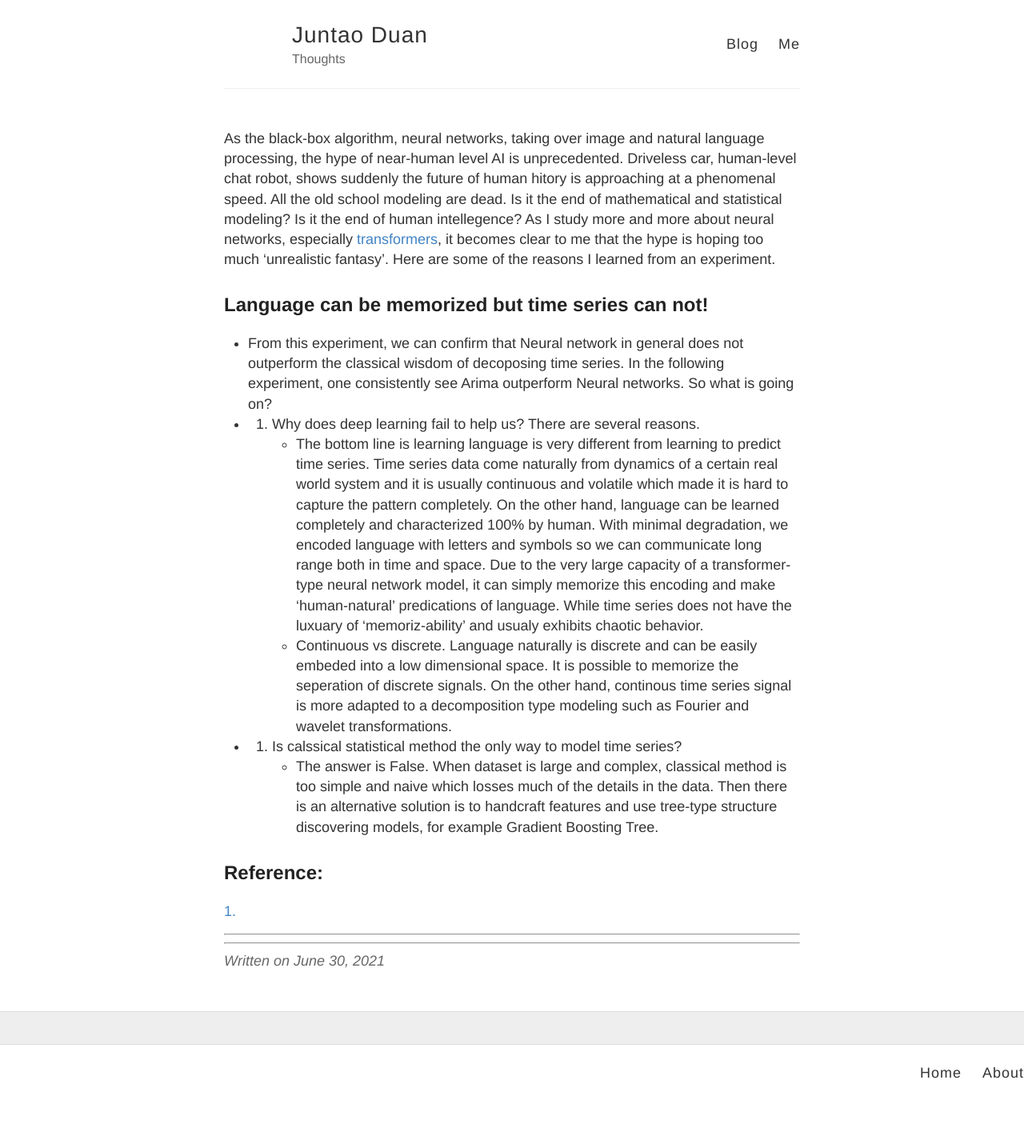
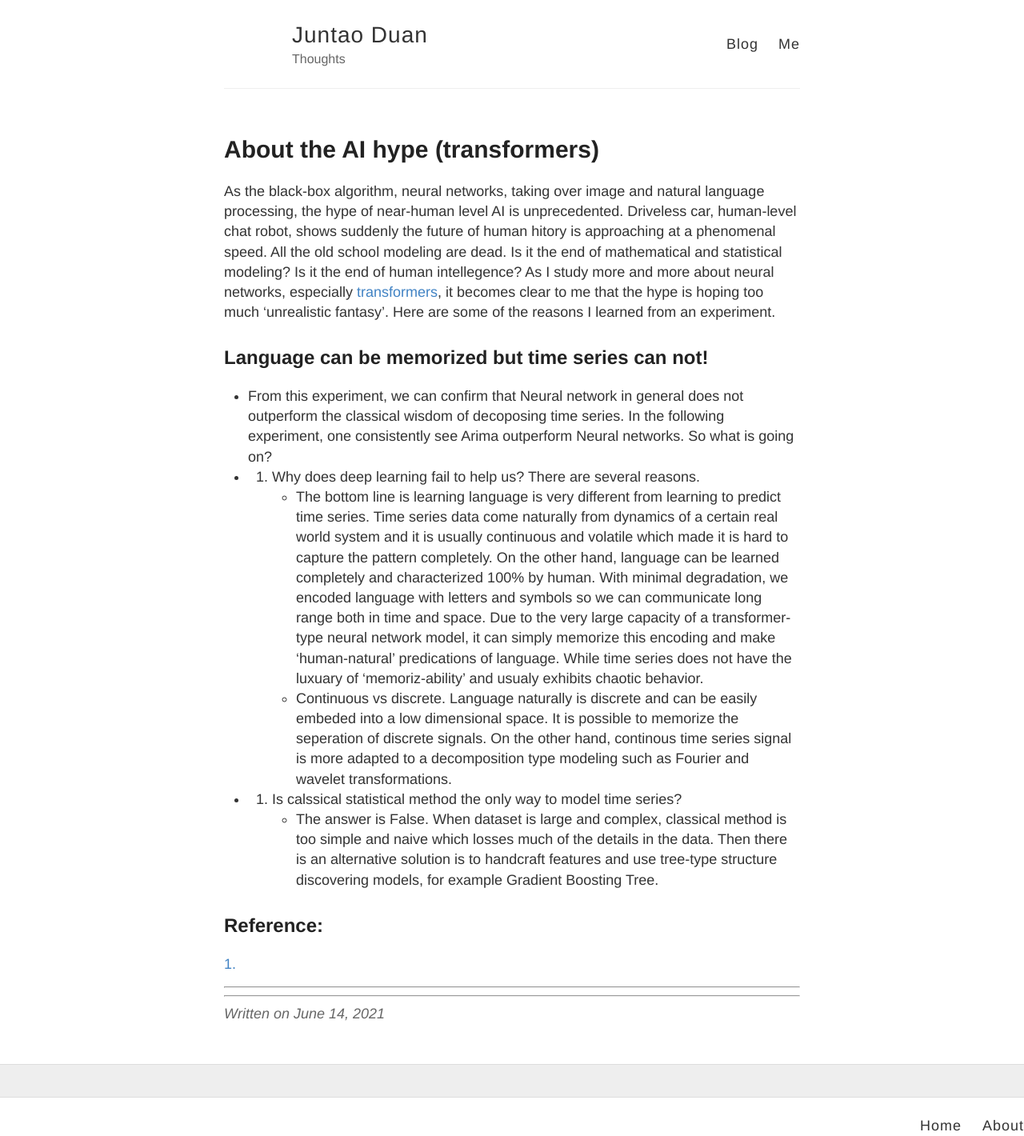
Before and after one commit to juntaoduan/juntaoduan.github.io, a Jekyll site: the page built from _posts/2021-6-14-AI-fail.md, in a window 1280 px wide. Shown: the whole page at 80% size. Built offline with Jekyll 4.4.1, drawn with Linux system fonts in a browser that asks for light colours; our own code applies the rules of GitHub Pages for plain Markdown files; before the commit the page ends 1354 px from its top, so only the background shows below that.

Commit message:
Update 2021-6-14-AI-fail.md

```diff
--- a/_posts/2021-6-14-AI-fail.md
+++ b/_posts/2021-6-14-AI-fail.md
@@ -1,8 +1,9 @@
 ---
 layout: post
-title: About the AI hype: transformers.
+title: About the AI hype (transformers)
 categories: AI
 ---
+
 As the black-box algorithm, neural networks, taking over image and natural language processing, the hype of near-human level AI is unprecedented. Driveless car, human-level chat robot, shows suddenly the future of human hitory is approaching at a phenomenal speed. All the old school modeling are dead. Is it the end of mathematical and statistical modeling? Is it the end of human intellegence?
 As I study more and more about neural networks, especially [transformers](https://github.com/juntaoduan/Time-Series-Analysis_Classical_and_NeuralNet), it becomes clear to me that the hype is hoping too much 'unrealistic fantasy'. Here are some of the reasons I learned from an experiment.
 
```
